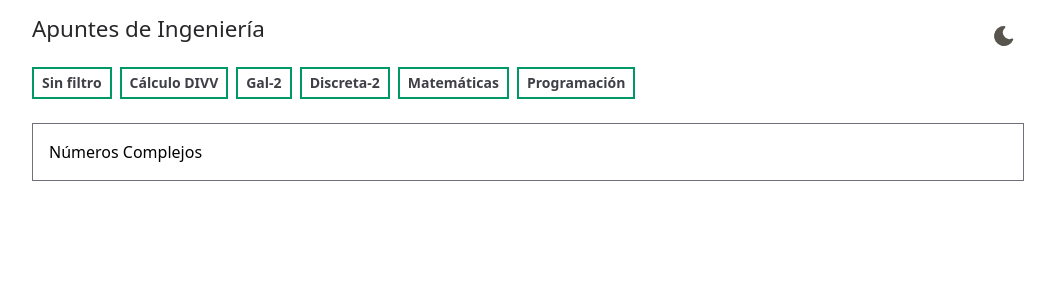
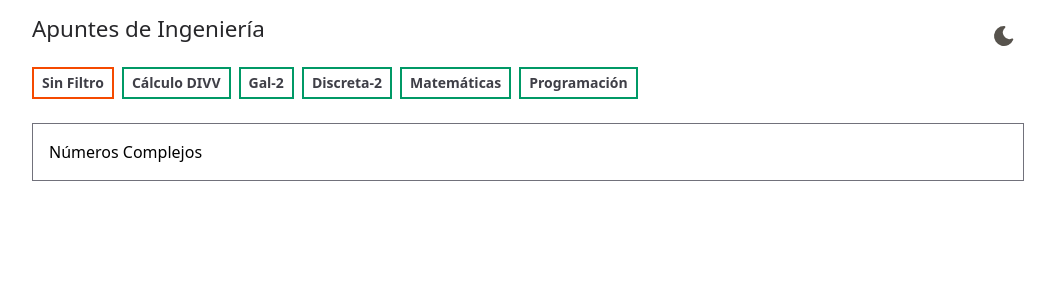
Before and after one commit to Ebanx3/apuntes_fing, a React (Vite) app: page / in a window 1280 px wide. Shown: the top 300 px of the page, without its empty margins (112-1167 px from the left). Built offline with nearby package versions, Linux system fonts and the light colour scheme.

Commit message:
added BotonNoFiltro component

```diff
--- /dev/null
+++ b/src/components/HomePage/BotonNoFiltro.tsx
@@ -0,0 +1,14 @@
+interface Props {
+  onClickMethod: () => void;
+}
+
+export const BotonNoFiltro = ({ onClickMethod }: Props) => {
+  return (
+    <button
+      className="px-2 py-1 cursor-pointer border-orange-600 border-2 hover:bg-orange-600 text-zinc-700 hover:text-zinc-200  dark:text-zinc-300 text-sm font-bold"
+      onClick={onClickMethod}
+    >
+      Sin Filtro
+    </button>
+  );
+};
--- a/src/components/HomePage/ContenedorFiltros.tsx
+++ b/src/components/HomePage/ContenedorFiltros.tsx
@@ -1,5 +1,6 @@
 import { labels } from "../../Labels";
 import { BotonFiltro } from "./BotonFiltro";
+import { BotonNoFiltro } from "./BotonNoFiltro";
 
 interface Props {
     setLabelFilter: (s:string)=>void
@@ -9,7 +10,7 @@ export const ContenedorFiltros = ({setLabelFilter}:Props) => {
 
   return (
     <div className="flex gap-2 flex-wrap my-6">
-      <BotonFiltro label="Sin filtro" onClickMethod={()=>setLabelFilter("")}/>
+      <BotonNoFiltro onClickMethod={()=>setLabelFilter("")}/>
       {Object.values(labels).map((label) => (
         <BotonFiltro key={label} label={label} onClickMethod={setLabelFilter} />
       ))}
```
